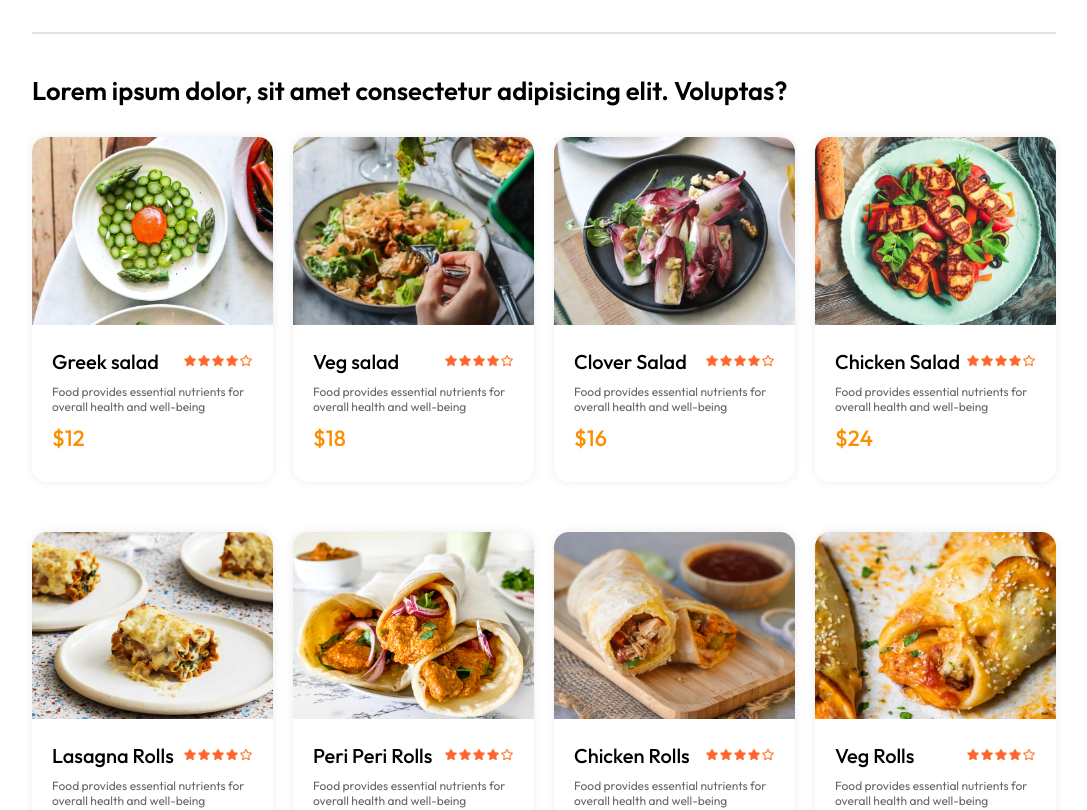
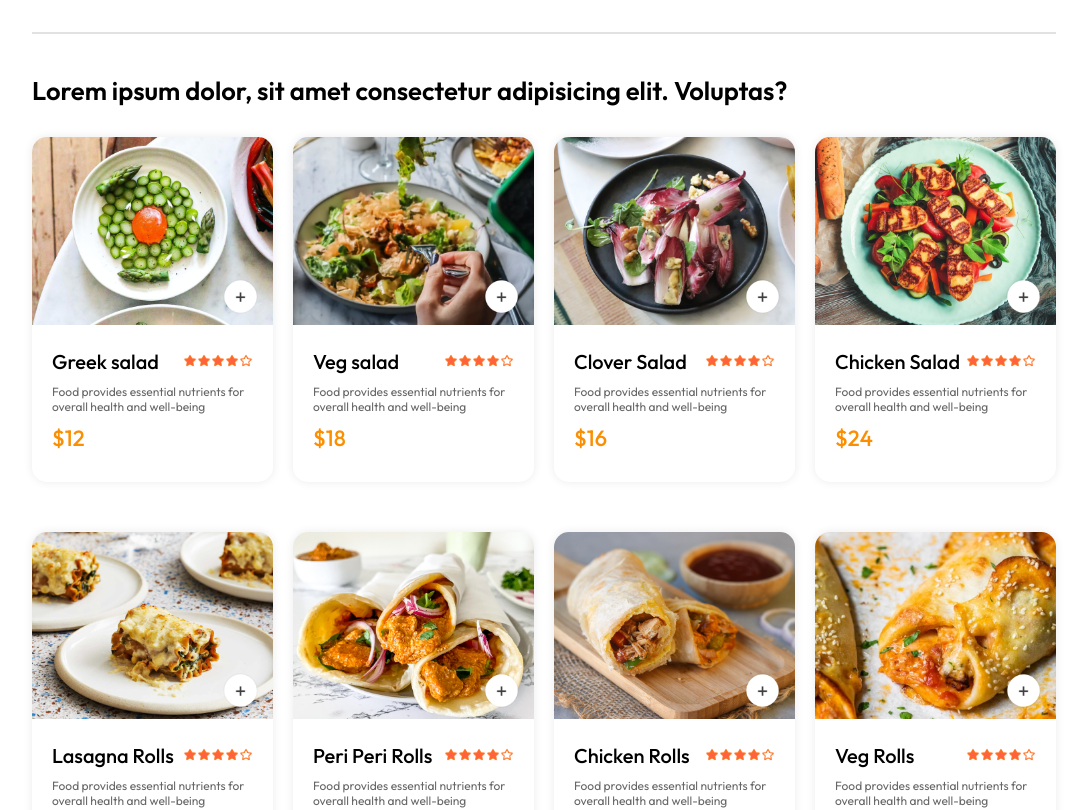
Before and after one commit to Nikitakanwar41/FoodHouse, a React (Vite) app in the folder FoodHouse/: page / in a window 1280 px wide. Shown: the part 880-1690 px from the top of the page, without its empty margins (96-1183 px from the left). Built offline with nearby package versions, Linux system fonts and the light colour scheme.

Commit message:
fooditem add button

```diff
--- a/FoodHouse/src/Components/FoodItem/FoodItem.css
+++ b/FoodHouse/src/Components/FoodItem/FoodItem.css
@@ -44,3 +44,33 @@
     font-weight: 500;
     margin: 10px 0px;
 }
+
+.food-item-image-container{
+    position: relative;
+}
+
+.food-item-image-container .add{
+    width: 35px;
+    position: absolute;
+    bottom: 15px;
+    right: 15px;
+    cursor: pointer;
+    border-radius: 50%;
+}
+
+.food-item-counter{
+    position: absolute;
+    bottom: 15px;
+    right: 15px;
+    display: flex;
+    align-items: center;
+    gap: 10px;
+    padding: 6px;
+    border-radius: 50px;
+    background-color: white;
+}
+
+.food-item-counter img{
+    width: 25px;
+
+}
--- a/FoodHouse/src/Components/FoodItem/FoodItem.jsx
+++ b/FoodHouse/src/Components/FoodItem/FoodItem.jsx
@@ -1,12 +1,23 @@
-import React from 'react'
+import React, { useState } from 'react'
 import './FoodItem.css'
 import { assets } from '../../assets/assets'
 
 const FoodItem = ({id,name,price,description,image}) => {
+
+const [itemCount,setitemCount] = useState(0)
+
   return (
     <div className='food-item'>
   <div className="food-item-image-container">
     <img className='food-item-image' src={image} alt="" />
+    { !itemCount
+    ?<img className='add' onClick={()=>setitemCount(prev=>prev+1)} src={assets.add_icon_white} alt="" />
+    :<div className='food-item-counter'>
+       <img onClick={()=>setitemCount(prev=>prev-1)} src={assets.remove_icon_red} alt="" />
+       <p>{itemCount}</p>
+       <img  onClick={()=>setitemCount(prev=>prev+1)}src={assets.add_icon_green} alt="" />
+    </div>
+    }
   </div>
   <div className="food-item-info">
     <div className="food-item-name-rating">
```
